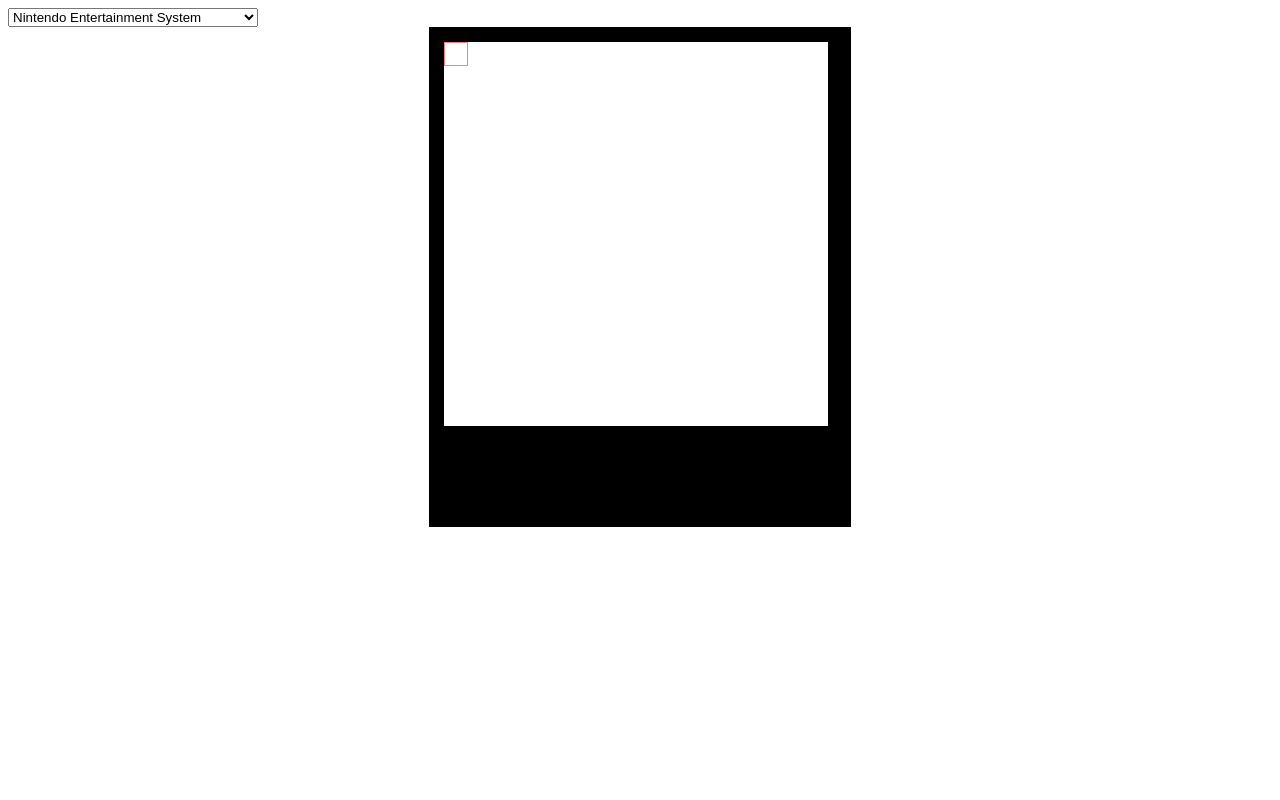
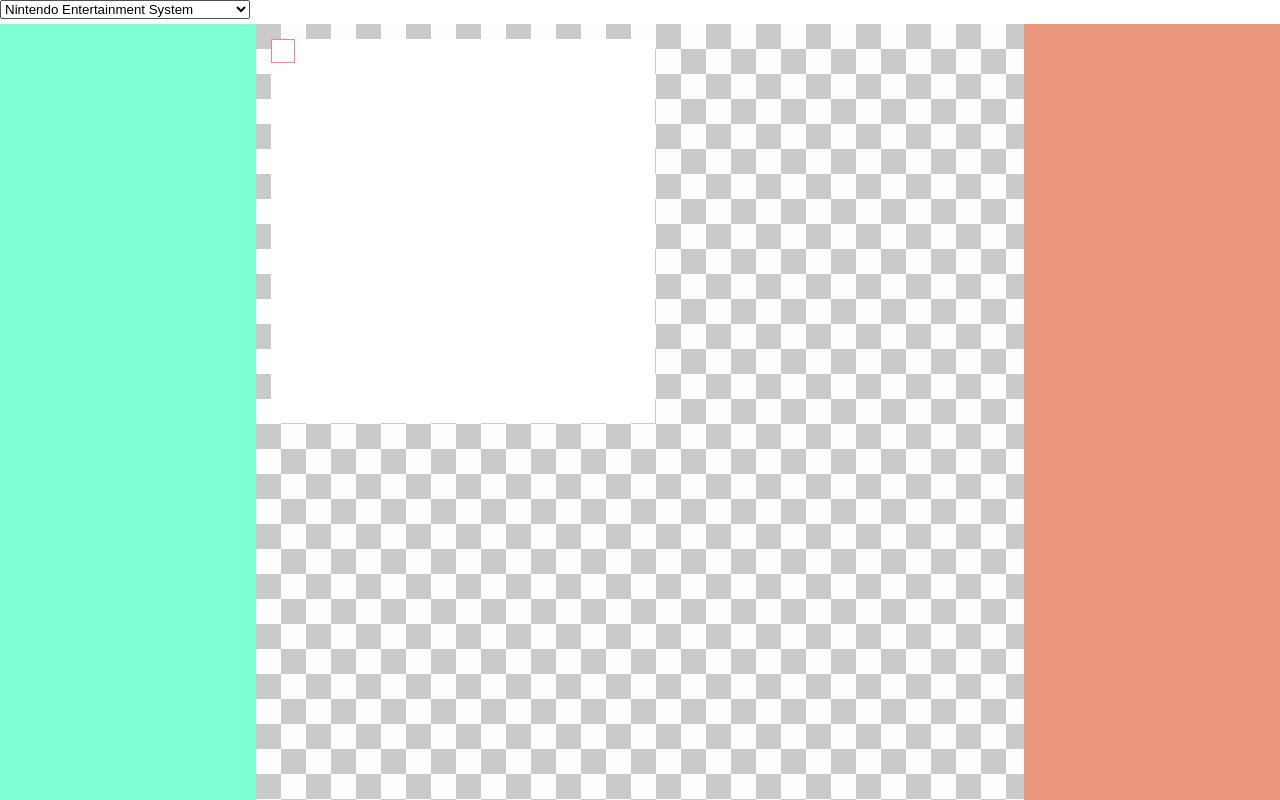
Before and after one commit to seg-assembly/retro_gfx_studio, a plain HTML site: page index.html in a window 1280 px wide. Drawn offline with Linux system fonts and the light colour scheme.

Commit message:
Restructuring

```diff
--- a/index.html
+++ b/index.html
@@ -26,6 +26,6 @@
   </div>
 </body>
 
-<script src="scripts/jquery-3.5.1.js"></script>
+<script src="scripts/libraries/jquery-3.5.1.js"></script>
 <script src="scripts/document_elements.js"></script>
 <script src="scripts/pixle_guide_scripts.js"></script>
--- a/styles.css
+++ b/styles.css
@@ -7,6 +7,7 @@
 
 body {
   height: max-content;
+  margin: 0;
 }
 
 /*
@@ -22,23 +23,26 @@ body {
 /*
   ID Styles
 */
+#control-head {
+  height: 3vh;
+}
 
 #trifold-holder {
   display: flex;
   flex-direction: row;
+  height: 97vh;
 }
 
 #color-section {
   flex: 1;
+  background-color: aquamarine;
 }
 
 #art-section {
-  /* background-image: url(Transparency500.png); */
-  background-color: black;
+  background-image: url(Transparency.png);
   background-repeat: repeat;
-  height: 500px;
   position: relative;
-  flex: 1;
+  flex: 3;
 }
 
 #canvas-holder {
@@ -69,4 +73,5 @@ body {
 
 #tileset-section {
   flex: 1;
+  background-color: darksalmon;
 }
```
Also changed, not shown: scripts/classes/color_class.js (renamed from scripts/color_class.js), scripts/libraries/jquery-3.5.1.js (renamed from scripts/jquery-3.5.1.js).
